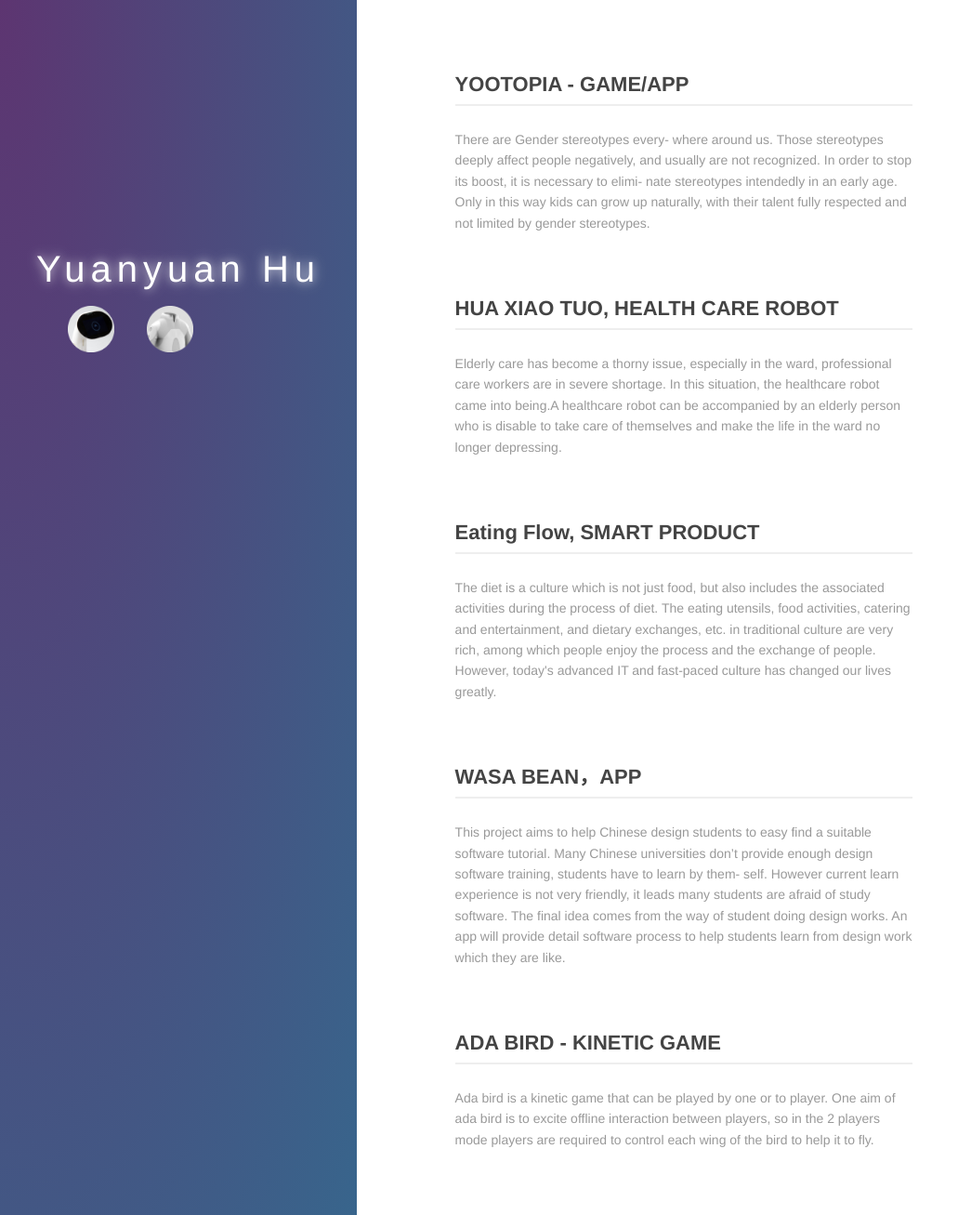
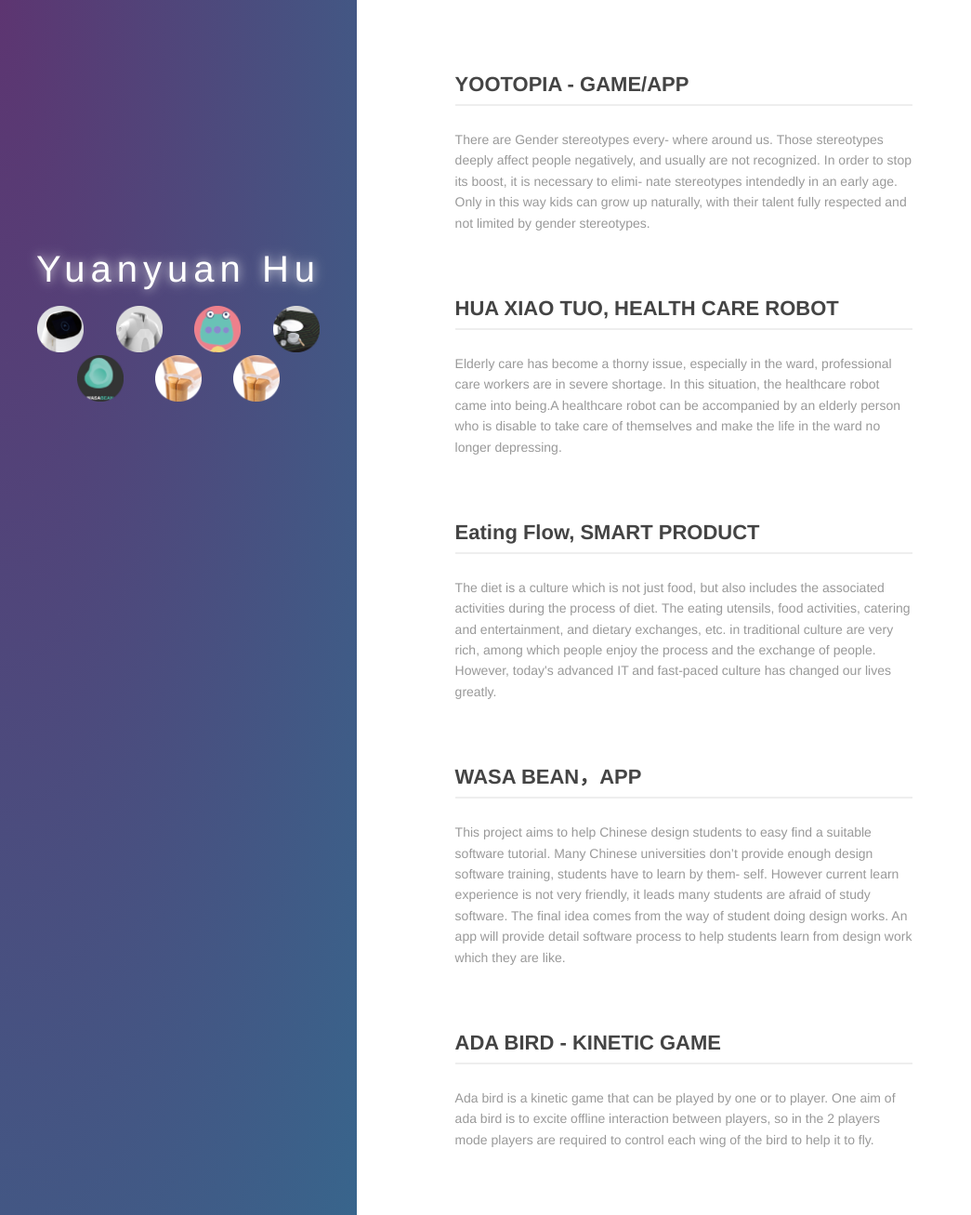
Before and after one commit to yuanyuanhu96/Potfolio-Archive, a Jekyll site: the page built from index.md, in a window 1280 px wide and 1307 px high. Shown: the whole window at 93% size, without its empty margins (0-1045 px from the left). Built offline with Jekyll 4.4.1, drawn with Linux system fonts in a browser that asks for light colours.

Commit message:
Update index.md

```diff
--- a/index.md
+++ b/index.md
@@ -9,9 +9,11 @@ layout: default
         <h1>Yuanyuan Hu</h1>
         <a href="http://hu-yuanyuan.com/Hua-Xiao-Tuo" target="_blank"><img src="/images/Project-icon-png/1_favicon.ico" alt="" width="50"/></a>
         <a href="https://huyuanyuan96.github.io/carriage-return-line-feed-new-line-end-file" target="_blank"><img src="/images/Project-icon-png/Project-icon-02.png" alt="" width="50"/></a>
-                        <a href="http://instagram.com/beiyuu/" target="_blank"><img src="http://d36xtkk24g8jdx.cloudfront.net/bluebar/00c6602/images/ico/favicon.ico" alt="" width="50"/></a>
-         <a href="http://instagram.com/beiyuu/" target="_blank"><img src="http://d36xtkk24g8jdx.cloudfront.net/bluebar/00c6602/images/ico/favicon.ico" alt="" width="50"/></a>
-         <a href="http://instagram.com/beiyuu/" target="_blank"><img src="http://d36xtkk24g8jdx.cloudfront.net/bluebar/00c6602/images/ico/favicon.ico" alt="" width="50"/></a>
+        <a href="https://huyuanyuan96.github.io/carriage-return-line-feed-new-line-end-file" target="_blank"><img src="/images/Project-icon-png/Project-icon-03.png" alt="" width="50"/></a>
+                <a href="https://huyuanyuan96.github.io/eating-flow" target="_blank"><img src="/images/Project-icon-png/Project-icon-04.png" alt="" width="50"/></a>
+                <a href="https://huyuanyuan96.github.io/wasa-bean" target="_blank"><img src="/images/Project-icon-png/Project-icon-05.png" alt="" width="50"/></a>
+                <a href="https://huyuanyuan96.github.io/carriage-return-line-feed-new-line-end-file" target="_blank"><img src="/images/Project-icon-png/Project-icon-06.png" alt="" width="50"/></a>
+                <a href="https://huyuanyuan96.github.io/Ada-bird" target="_blank"><img src="/images/Project-icon-png/Project-icon-06.png" alt="" width="50"/></a>
       </div>
       <div id="particles-js"></div>
     </div>
```
